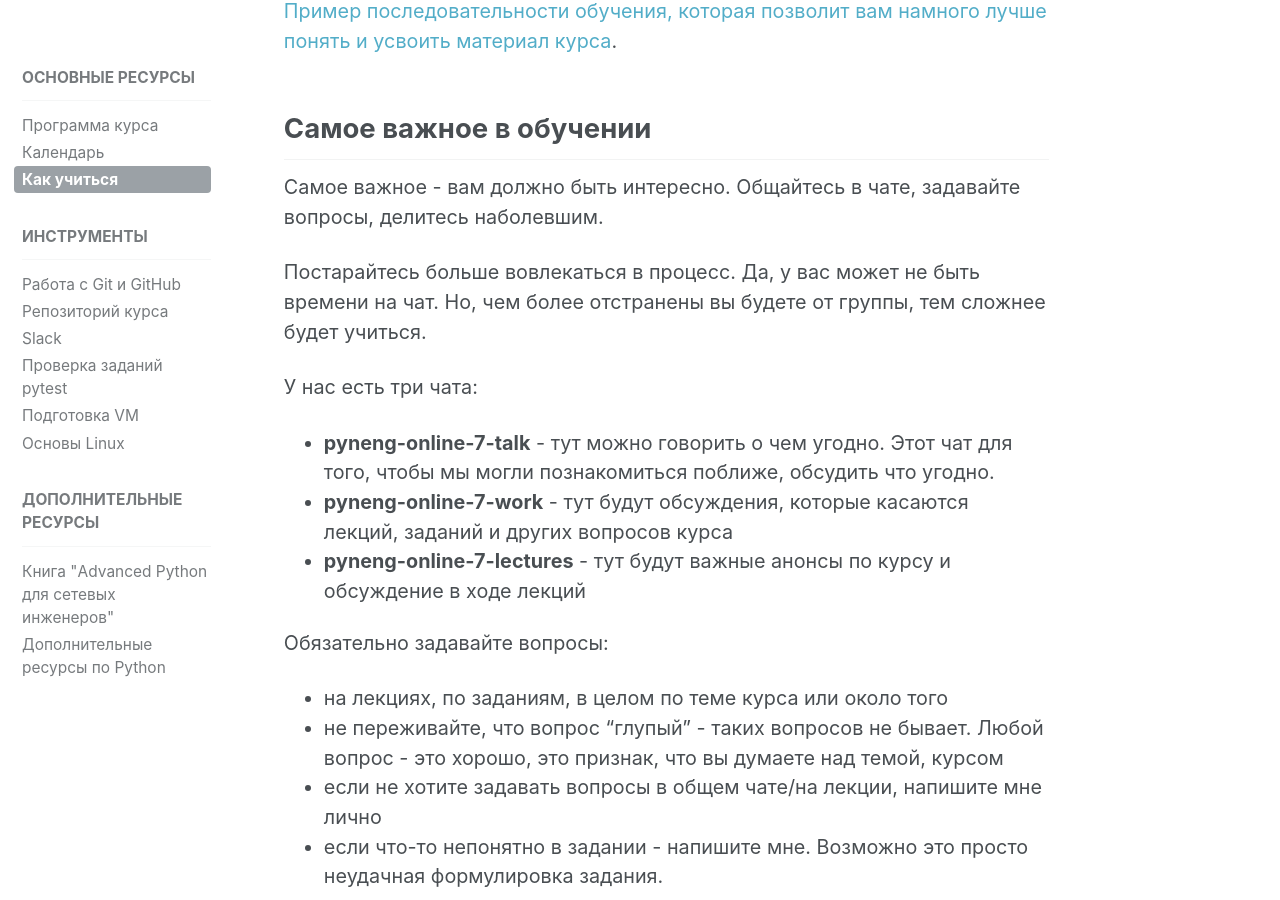
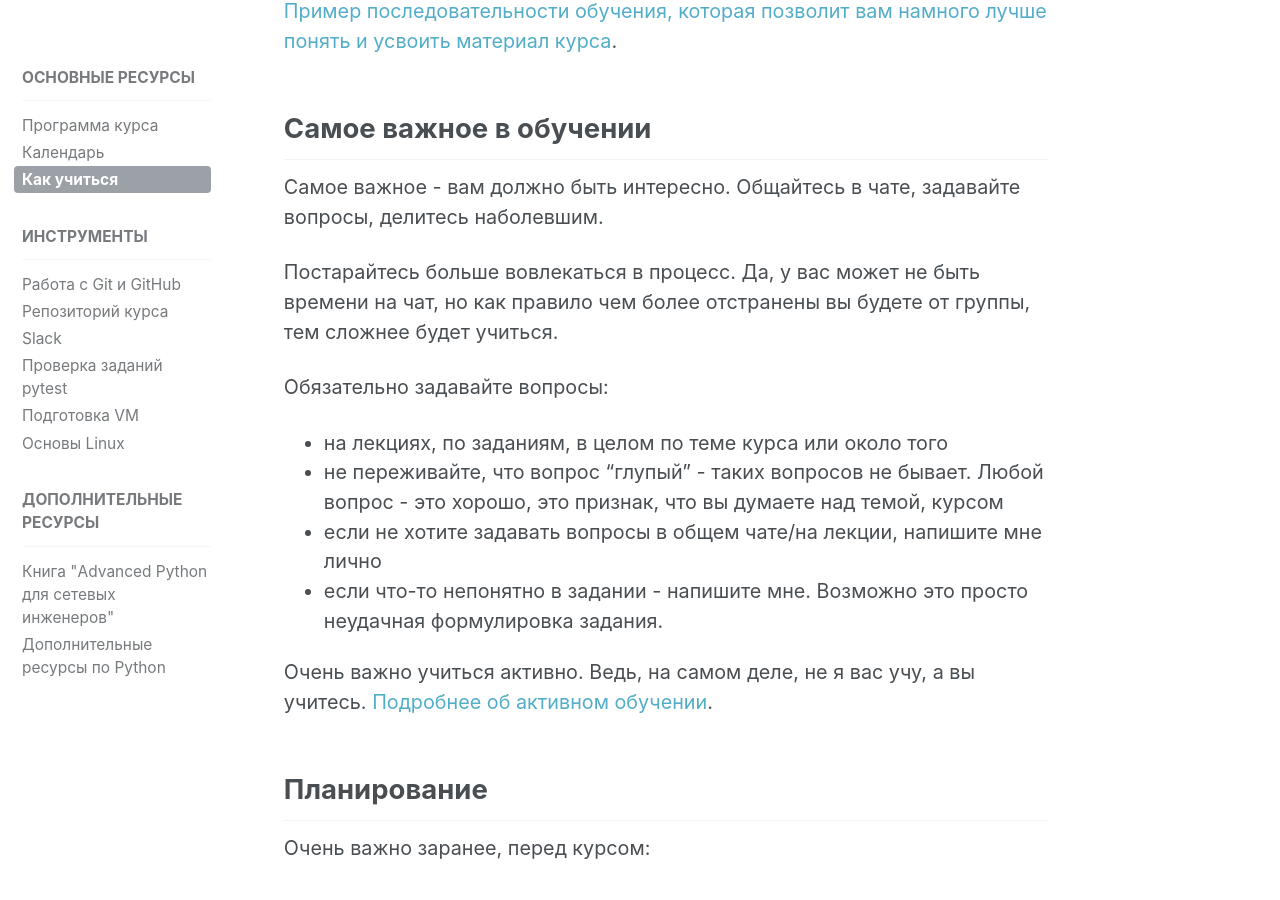
Before and after one commit to advpyneng/advpyneng.github.io, a Jekyll site: the page built from _pages/docs/learning.md, in a window 1280 px wide and 900 px high, scrolled down 374 px. Built offline with Jekyll 4.4.1, drawn with Linux system fonts in a browser that asks for light colours; comment, search, counter and statistics services are not loaded.

Commit message:
Update slack info

```diff
--- a/_pages/docs/learning.md
+++ b/_pages/docs/learning.md
@@ -15,14 +15,7 @@ permalink: /docs/learning/
 Общайтесь в чате, задавайте вопросы, делитесь наболевшим.
 
 Постарайтесь больше вовлекаться в процесс.
-Да, у вас может не быть времени на чат.
-Но, чем более отстранены вы будете от группы, тем сложнее будет учиться.
-
-У нас есть три чата:
-
-* __pyneng-online-7-talk__ - тут можно говорить о чем угодно. Этот чат для того, чтобы мы могли познакомиться поближе, обсудить что угодно.
-* __pyneng-online-7-work__ - тут будут обсуждения, которые касаются лекций, заданий и других вопросов курса
-* __pyneng-online-7-lectures__ - тут будут важные анонсы по курсу и обсуждение в ходе лекций
+Да, у вас может не быть времени на чат, но как правило чем более отстранены вы будете от группы, тем сложнее будет учиться.
 
 Обязательно задавайте вопросы:
 
```
